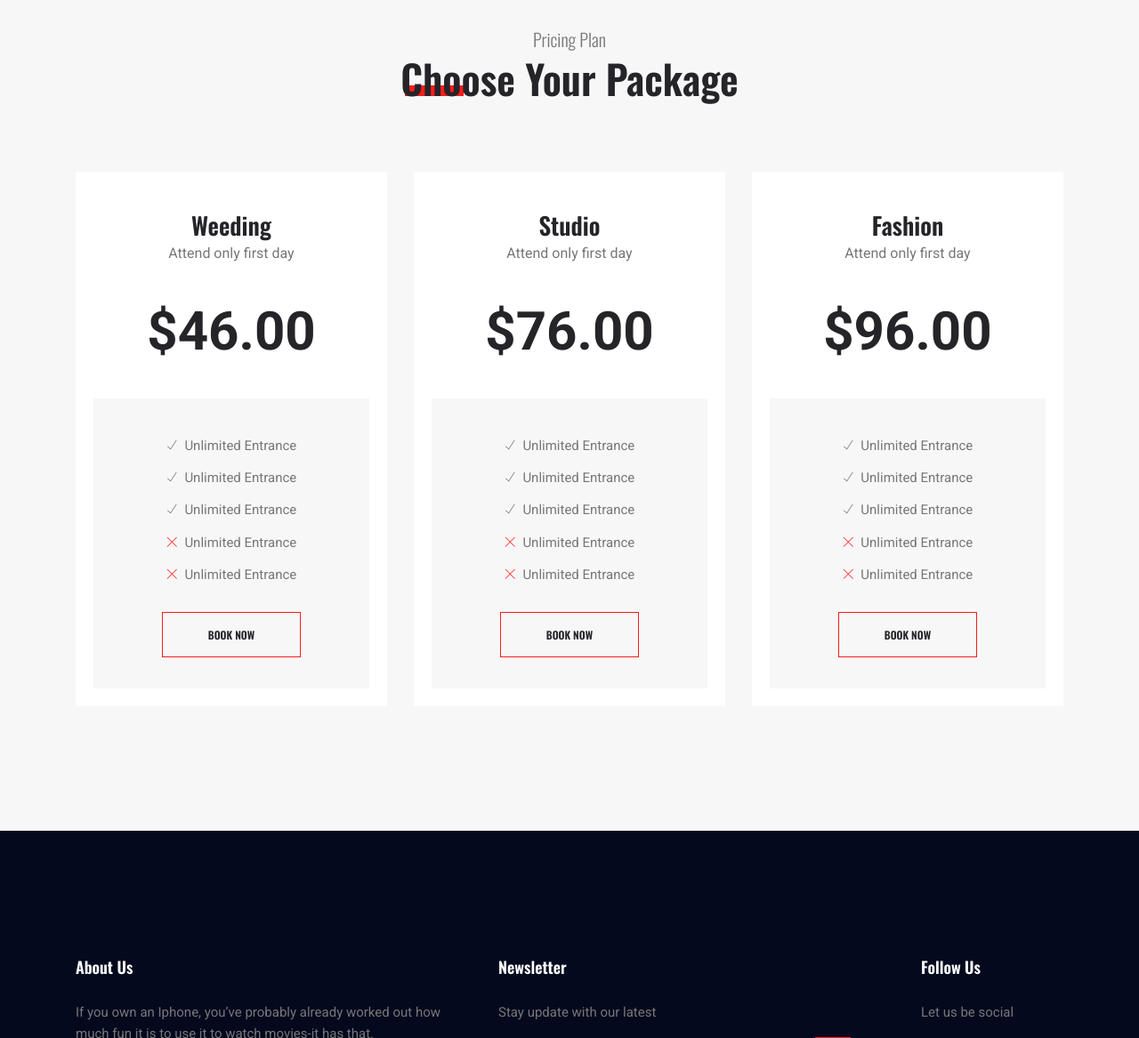
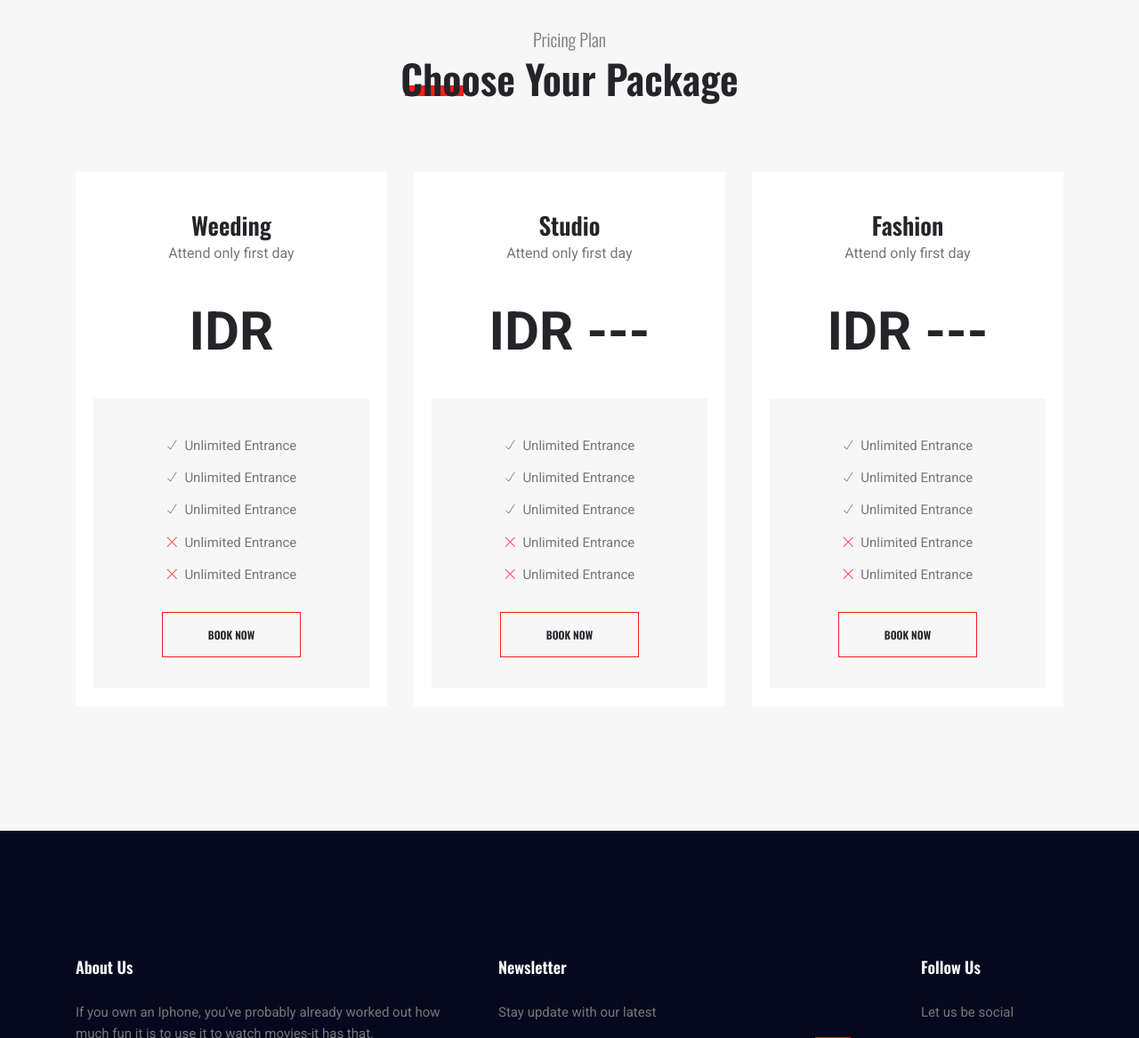
Before and after one commit to mr-reinhard/selinestudio.github.io, a plain HTML site: page pricing.html in a window 1280 px wide. Shown: the part 1335-2502 px from the top of the page at 89% size. Drawn offline with nearby package versions, Linux system fonts and the light colour scheme; some packages are replaced by stand-ins of ours.

Commit message:
merubah deskripsi pricing-branch fitur

```diff
--- a/pricing.html
+++ b/pricing.html
@@ -179,7 +179,7 @@
 					<div class="pricing_item">
 						<h3 class="p_title">Weeding</h3>
 						<p class="p_criteria">Attend only first day</p>
-						<h1 class="p_price">$46.00</h1>
+						<h1 class="p_price">IDR </h1>
 						<div class="p_list">
 							<ul>
 								<li><span class="ti-check"></span> Unlimited Entrance</li>
@@ -206,7 +206,7 @@
 					<div class="pricing_item">
 						<h3 class="p_title">Studio</h3>
 						<p class="p_criteria">Attend only first day</p>
-						<h1 class="p_price">$76.00</h1>
+						<h1 class="p_price">IDR ---</h1>
 						<div class="p_list">
 							<ul>
 								<li><span class="ti-check"></span> Unlimited Entrance</li>
@@ -233,7 +233,7 @@
 					<div class="pricing_item">
 						<h3 class="p_title">Fashion</h3>
 						<p class="p_criteria">Attend only first day</p>
-						<h1 class="p_price">$96.00</h1>
+						<h1 class="p_price">IDR ---</h1>
 						<div class="p_list">
 							<ul>
 								<li><span class="ti-check"></span> Unlimited Entrance</li>
@@ -268,7 +268,7 @@
 			  <div class="single-footer-widget">
 				<h6>About Us</h6>
 				<p>
-				  If you own an Iphone, you’ve probably already worked out how much fun it is to use it to watch movies-it has
+				  If you own an Iphone, you've probably already worked out how much fun it is to use it to watch movies-it has
 				  that.
 				</p>
 			  </div>
```
Also changed, not shown: blog-home.html (+1 -1 lines), blog-single.html (+1 -1 lines), elements.html (+1 -1 lines), index.html (+3 -3 lines).
